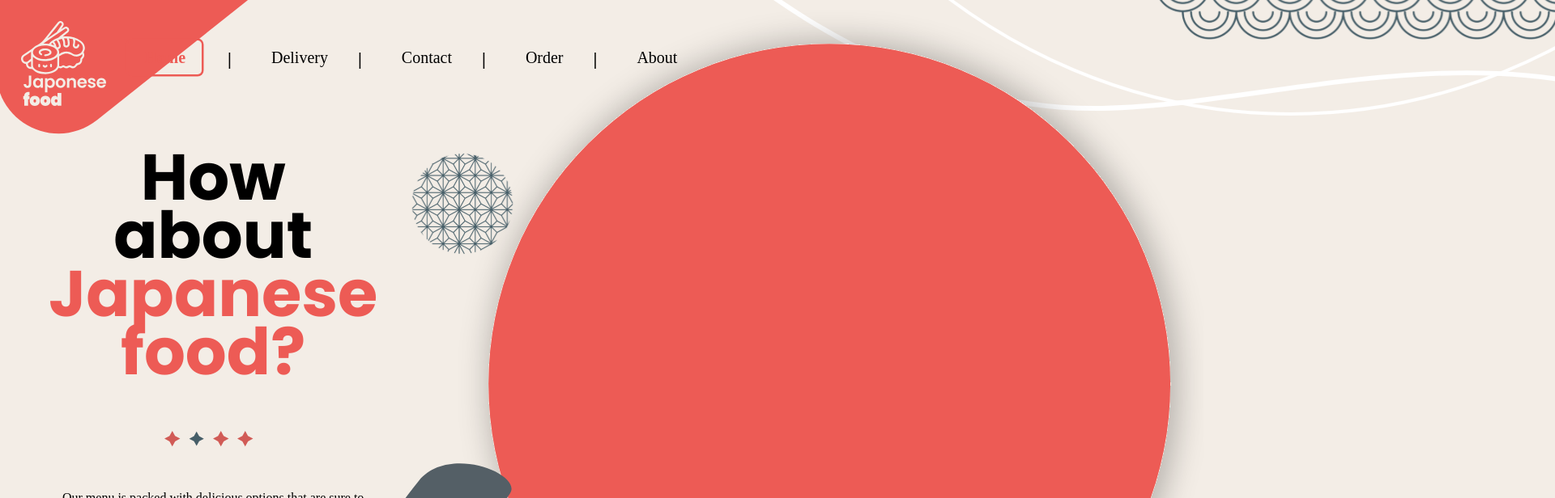
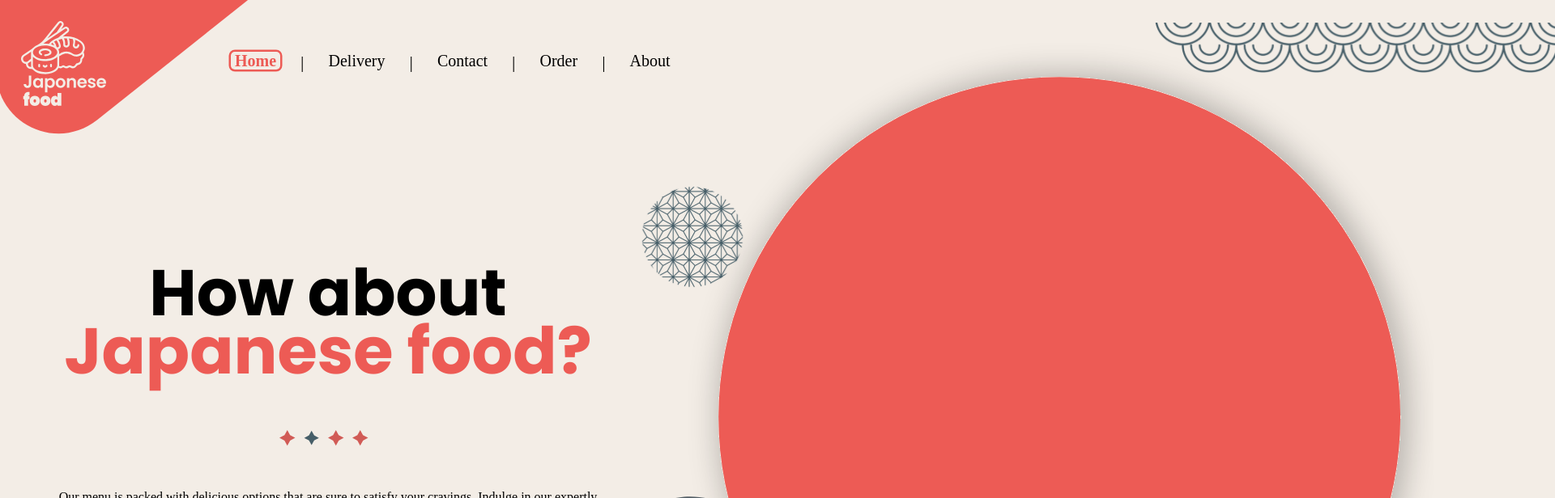
Before and after one commit to CaoBeee/japonese-food, a Next.js app: page / in a window 1280 px wide. Shown: the top 616 px of the page at 81% size, 1920 px wide, since content can reach past the window. Built offline with nearby package versions, Linux system fonts and the light colour scheme; a web font is replaced by a local one.

Commit message:
NavBar adjustments

```diff
--- a/src/app/layout.js
+++ b/src/app/layout.js
@@ -26,23 +26,23 @@ export default function RootLayout({ children }) {
 					alt='scallop pattern'
 					className='scallop'
 				/>
-				<div className='lineContainer'>
+				{/* <div className='lineContainer'>
 					<Image
 						src={topVectorLine}
 						alt='sushi'
 						className='topVectorLine'
 					/>
-				</div>{' '}
+				</div> */}
 				<CartProvider>
 					<div>{children}</div>
 				</CartProvider>
-				<div
+				{/* <div
 					className='botLineContainer'
 					style={{
 						backgroundImage: `url(${botVectorLine.src})`,
 						backgroundRepeat: 'no-repeat',
 					}}
-				></div>
+				></div> */}
 			</body>
 		</html>
 	)
--- a/src/styles/globals.css
+++ b/src/styles/globals.css
@@ -9,13 +9,15 @@
 }
 
 body {
-	/* margin-right: auto; */
 	background-color: #f3ede6;
+	width: 1920px;
+	height: 1080px;
 	/* overflow: hidden; */
 }
 
 .header {
-	display: flex;
+	display: inline-flex;
+	flex-direction: row;
 }
 
 .scallop {
--- a/src/styles/navigationBar.module.css
+++ b/src/styles/navigationBar.module.css
@@ -4,20 +4,21 @@
 }
 
 .navBar {
-	margin-left: -100px;
-	margin-top: 60px;
+	margin-left: 27px;
+	margin-top: 4rem;
 	display: flex;
+	flex-direction: row;
 }
 
 .navBar li {
 	list-style: none;
-	margin-right: 2em;
+	margin-right: 1.5625rem;
 	font-family: 'Poppins-Medium';
 }
 
 .separator {
 	user-select: none;
-	font-weight: bold;
+	font-weight: regular;
 }
 
 .navBar a {
@@ -25,15 +26,14 @@
 	padding-right: 5px;
 	color: black;
 	text-decoration: none;
-	padding: 0.3125rem;
 	font-size: 1.25rem;
 	text-align: center;
 }
 
 .navBar a:hover {
 	color: #ed5b55;
-	padding-left: 10px;
-	padding-right: 10px;
+	padding-left: 5px;
+	padding-right: 5px;
 	box-shadow: 0 0 0 2.5px #ed5b55;
 	font-size: 1.25rem;
 	font-weight: bold;
@@ -43,14 +43,12 @@
 
 .navBar a:active {
 	color: #ffffff;
-	box-shadow: 0 0 0 2.5px #ffffff;
+	/* box-shadow: 0 0 0 2.5px #ffffff; */
+	border: 2.475px solid #ed5b55;
+	border-radius: 4.95px;
 }
 
 .navBar .active {
-	padding-left: 20px;
-	padding-right: 20px;
-	padding-top: 10px;
-	padding-bottom: 10px;
 	color: #ed5b55;
 	box-shadow: 0 0 0 2.5px #ed5b55;
 	border-radius: 0.3125rem;
```
